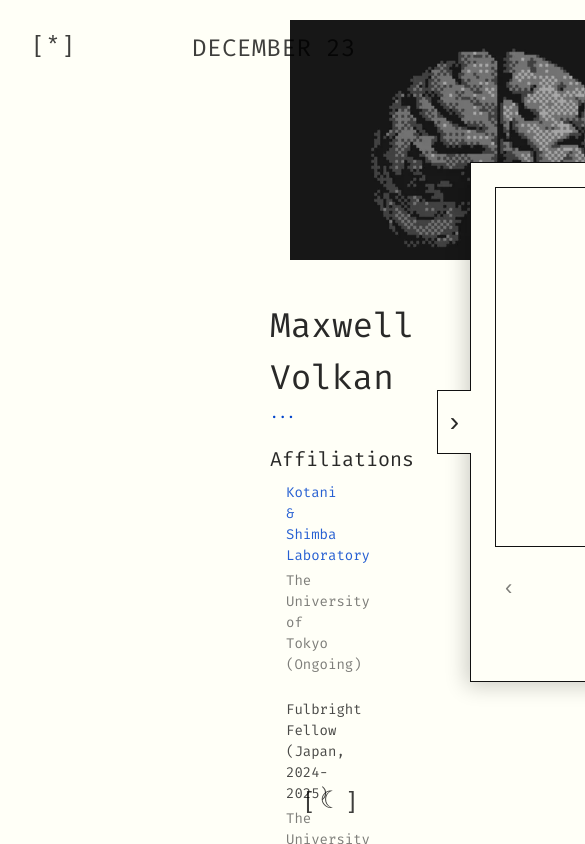
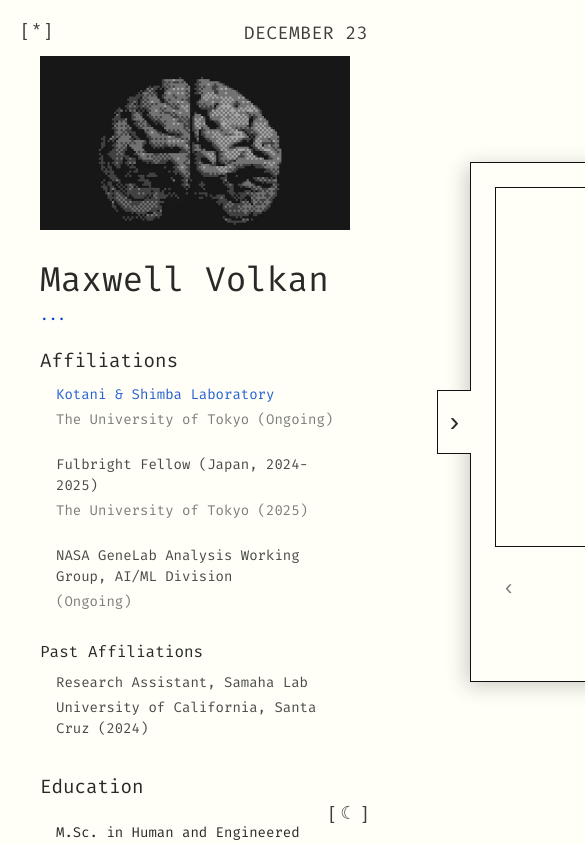
Before and after one commit to maxvolkan/maxvolkan.github.io, a plain HTML site: page index.html in a window 390 px wide. Shown: the top 844 px of the page, 585 px wide, since content can reach past the window. Drawn offline with Linux system fonts and the light colour scheme.

Commit message:
updated css layout mobile friendliness

```diff
--- a/styles.css
+++ b/styles.css
@@ -468,30 +468,62 @@ body.dark .bottom-fade {
 }
 
 @media (max-width: 800px) {
-  body {
-    padding: 20px;
+  .page {
+    padding: 16px;
+margin-top: 16px;
+    max-width: 100%;
   }
 
   .layout {
-    flex-direction: column;
-    gap: 40px;
+    display: block;
+    margin-top: 12vh;
   }
 
-  .left, .right {
+  .left,
+  .right {
     width: 100%;
+    max-width: none;
+  }
+body {
+    font-size: 0.9rem;
   }
 
   .title {
-    font-size: 36px;
+    font-size: 2.2rem;
+    line-height: 1.15;
   }
 
-  .bio {
-    border-left: none;
-    padding-left: 0;
+  h1 {
+    font-size: 1.8rem;
   }
 
-  .info-panel {
-    border-left: none;
-    padding-left: 0;
+  h2 {
+    font-size: 1.2rem;
+  }
+
+  h3, h4 {
+    font-size: 1rem;
+  }
+
+  .hero-photo img {
+    width: 100%;
+    height: auto;
+    max-width: 100%;
+    padding: 0;
+    margin-bottom: 1.5rem;
+  }
+.corner-btn,
+  .corner-label {
+    font-size: 18px;
+    padding: 8px 10px;
+  }
+
+  .top-left    { top: 12px; left: 12px; }
+  .top-right   { top: 12px; right: 12px; }
+  .bottom-left { bottom: 12px; left: 12px; }
+  .bottom-right{ bottom: 12px; right: 12px; }
+}
+  html, body {
+    overflow-x: hidden;
   }
 }
```
Also changed, not shown: bio.html (+1 -1 lines).
